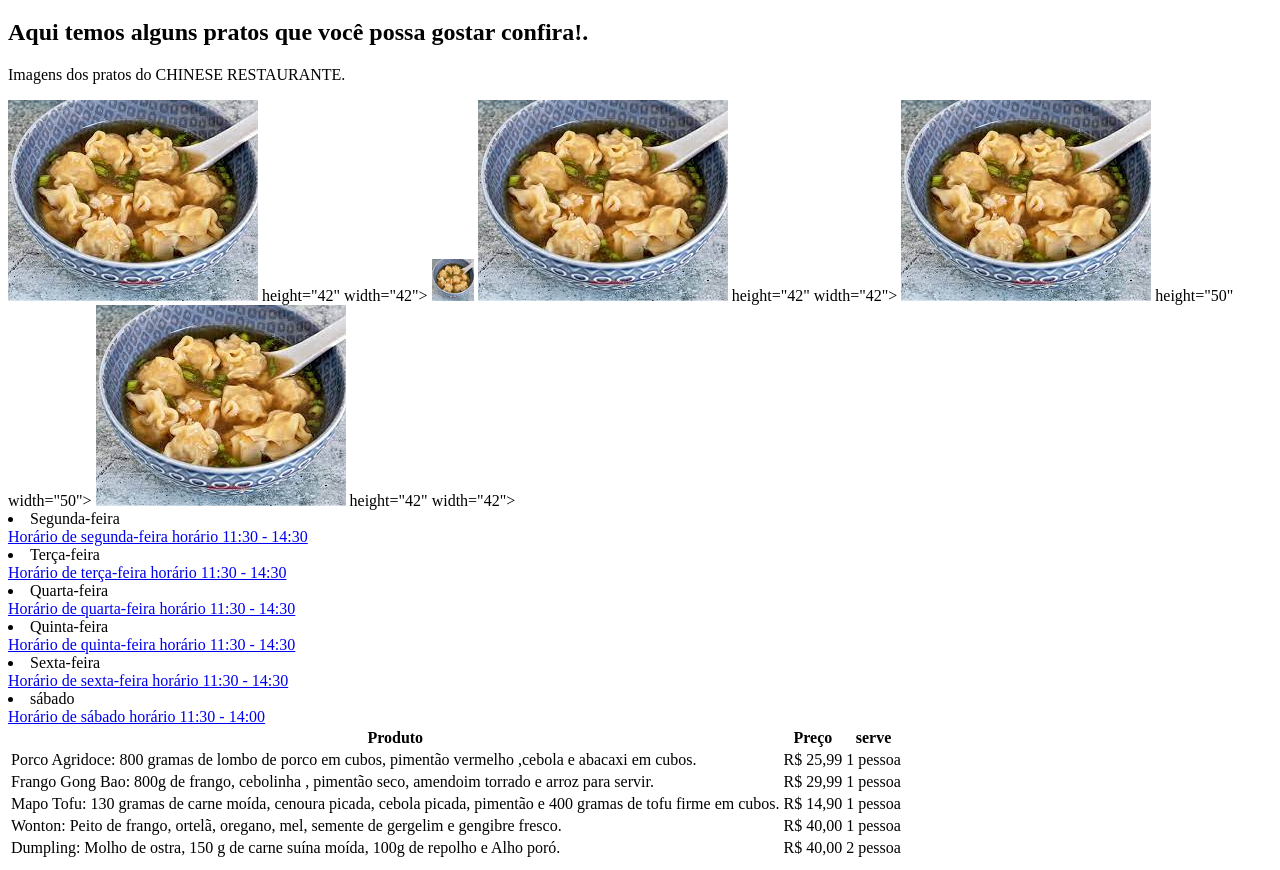
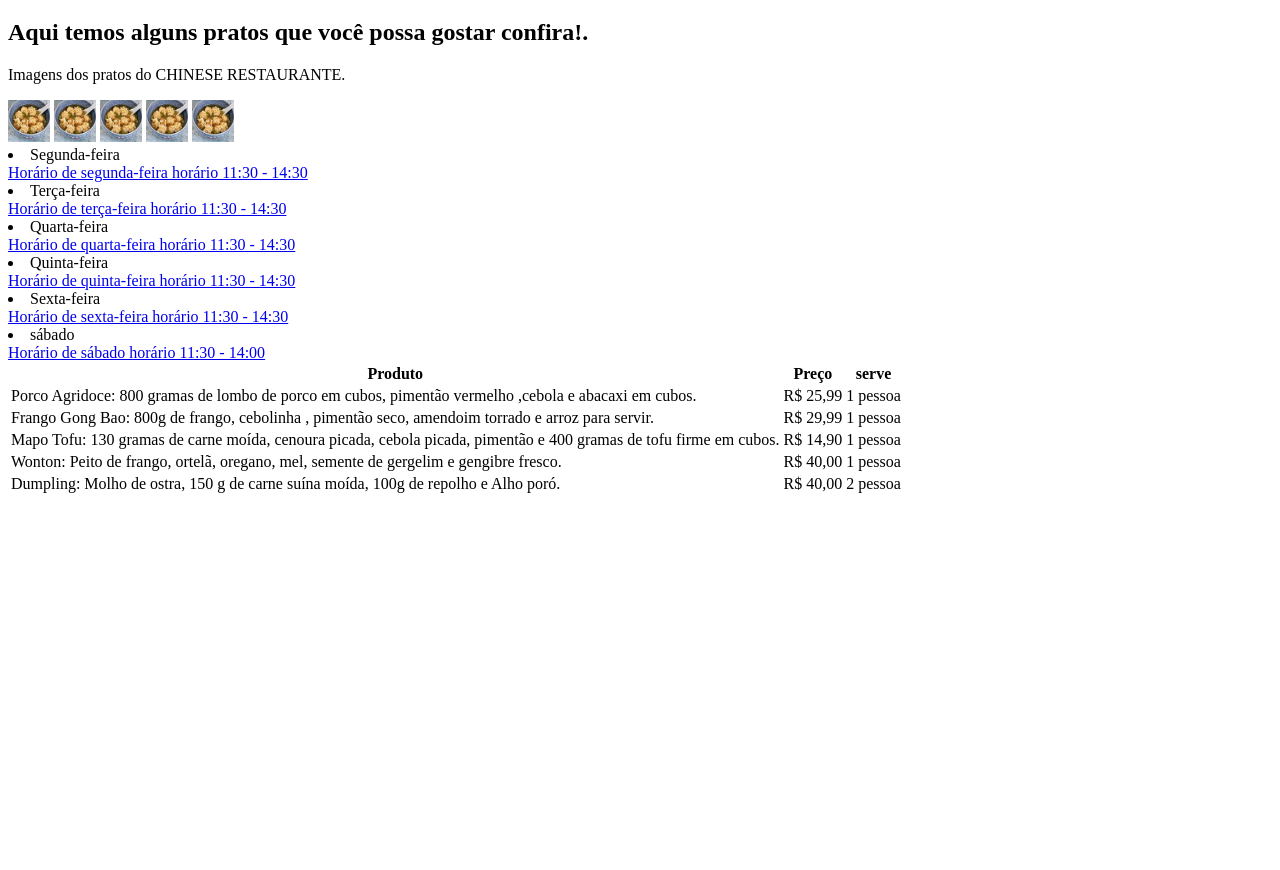
Before and after one commit to inglat/restaurante-chines, a plain HTML site: page index.html in a window 1280 px wide. Shown: the part 61-931 px from the top of the page. After the commit the page ends 800 px from the top, so only its background shows below. Drawn offline with Linux system fonts and the light colour scheme.

Commit message:
Update index.html

```diff
--- a/index.html
+++ b/index.html
@@ -14,15 +14,15 @@
 
 
 
-   <img src="wonton.jpg" alt="Wonton"> height="42" width="42">
+   <img src="wonton.jpg" alt="Wonton" height="42" width="42">
 
    <img src="wonton.jpg" alt="Wonton" height="42" width="42">
 
-   <img src="wonton.jpg" alt="Wonton"> height="42" width="42">
+   <img src="wonton.jpg" alt="Wonton" height="42" width="42">
 
-   <img src="wonton.jpg" alt="Wonton"> height="50" width="50">
+   <img src="wonton.jpg" alt="Wonton" height="42" width="42">
 
-   <img src="wonton.jpg" alt="Wonton"> height="42" width="42">
+   <img src="wonton.jpg" alt="Wonton" height="42" width="42">
 
 
 
```
